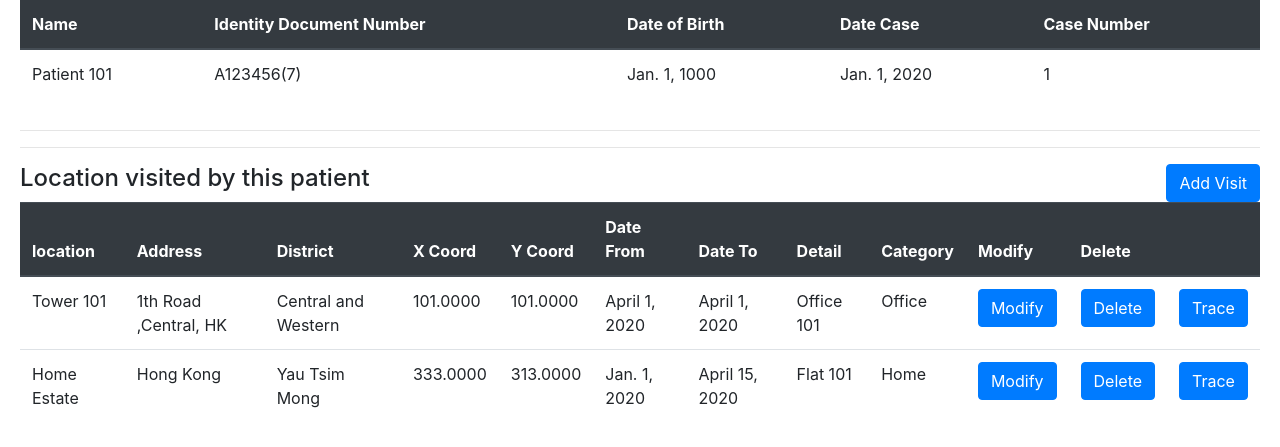
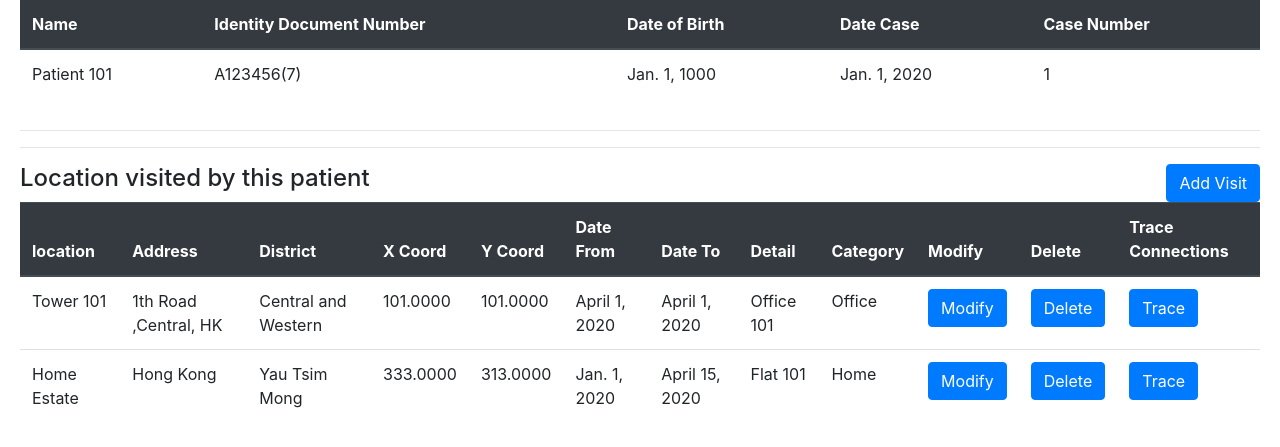
Before and after one commit to zupeter/trans19, a Django app: page /case/1/ in a window 1280 px wide. Shown: the part 115-562 px from the top of the page. Run offline with Django 3.2, Linux system fonts and the light colour scheme; data comes from the database, SQL or seed files in the repository; some libraries are stand-ins or nearby versions.

Commit message:
updated header

```diff
--- a/src/record/templates/case/detail.html
+++ b/src/record/templates/case/detail.html
@@ -67,7 +67,7 @@
 					<th>Category</th>
 					<th>Modify</th>
 					<th>Delete</th>
-					<th><Trace Connections</th>
+					<th>Trace Connections</th>
 				</tr>
 			</thead>
 			<tbody>
```
